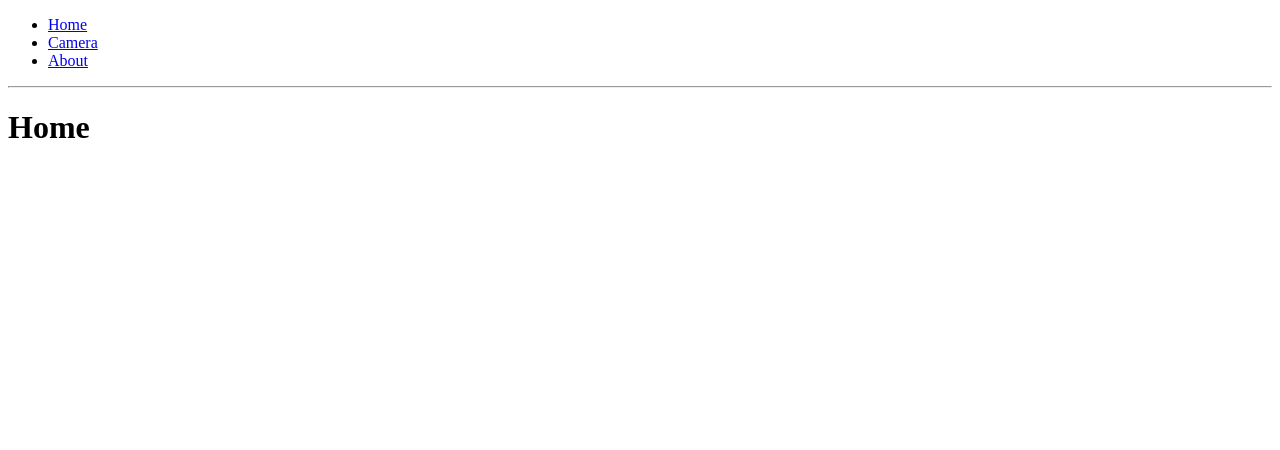
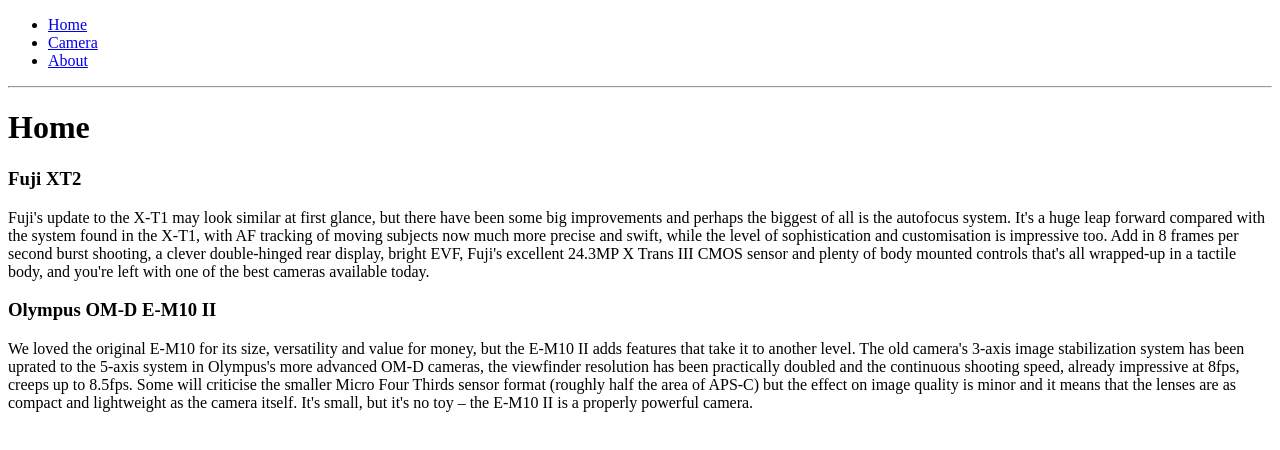
Before and after one commit to sudogem/react-camera-brand, a React app: page / in a window 1280 px wide. Shown: the top 450 px of the page. Built offline with nearby package versions, Linux system fonts and the light colour scheme.

Commit message:
Add camera listings

```diff
--- a/src/components/about.jsx
+++ b/src/components/about.jsx
@@ -1,7 +1,5 @@
 // Libraries
 import React from 'react'
-// Components
-import Nav from './nav.jsx'
 
 const About = () => (
   <div>
--- a/src/components/camera.jsx
+++ b/src/components/camera.jsx
@@ -1,11 +1,16 @@
 // Libraries
 import React, { Component } from 'react'
 
+// Components
+import CameraListing from './cameraListings'
+
 class Camera extends Component {
+
   render () {
     return (
       <div>
         <h1>Camera</h1>
+        <CameraListing data={this.props.route.data} />
       </div>
     )
   }
--- /dev/null
+++ b/src/components/cameraListings.jsx
@@ -0,0 +1,18 @@
+// Libraries
+import React from 'react'
+
+const CameraListings = function ({ data }) {
+  const cameraListing = data.map(function (item, idx) {
+    return (
+      <div key={idx}>
+        <h3>{item.name}</h3>
+        <p>{item.desc}</p>
+      </div>
+    )
+  })
+  return (
+    <div>{cameraListing}</div>
+  )
+}
+
+export default CameraListings
--- a/src/components/home.jsx
+++ b/src/components/home.jsx
@@ -1,11 +1,24 @@
 // Libraries
 import React, { Component } from 'react'
 
+// Components
+import CameraListing from './cameraListings'
+
 class Home extends Component {
   render () {
+    // /*let cameraListing = this.props.route.data.map(function (item, idx) {
+    //   return (
+    //     <div key={idx}>
+    //       <h3>{item.name}</h3>
+    //       <p>{item.desc}</p>
+    //     </div>
+    //   )
+    // })*/
+
     return (
       <div>
         <h1>Home</h1>
+        <CameraListing data={this.props.route.data} />
       </div>
     )
   }
--- a/src/index.jsx
+++ b/src/index.jsx
@@ -33,7 +33,7 @@
         <div>
           <Route path="/" component={NavContainer}>
             <IndexRoute component={Home} data={data} />
-            <Route path="/camera" component={Camera} />
+            <Route path="/camera" component={Camera} data={data} />
             <Route path="/about" component={About} data={data} />
             <Route path="*" component={NotFound} />
           </Route>
```
